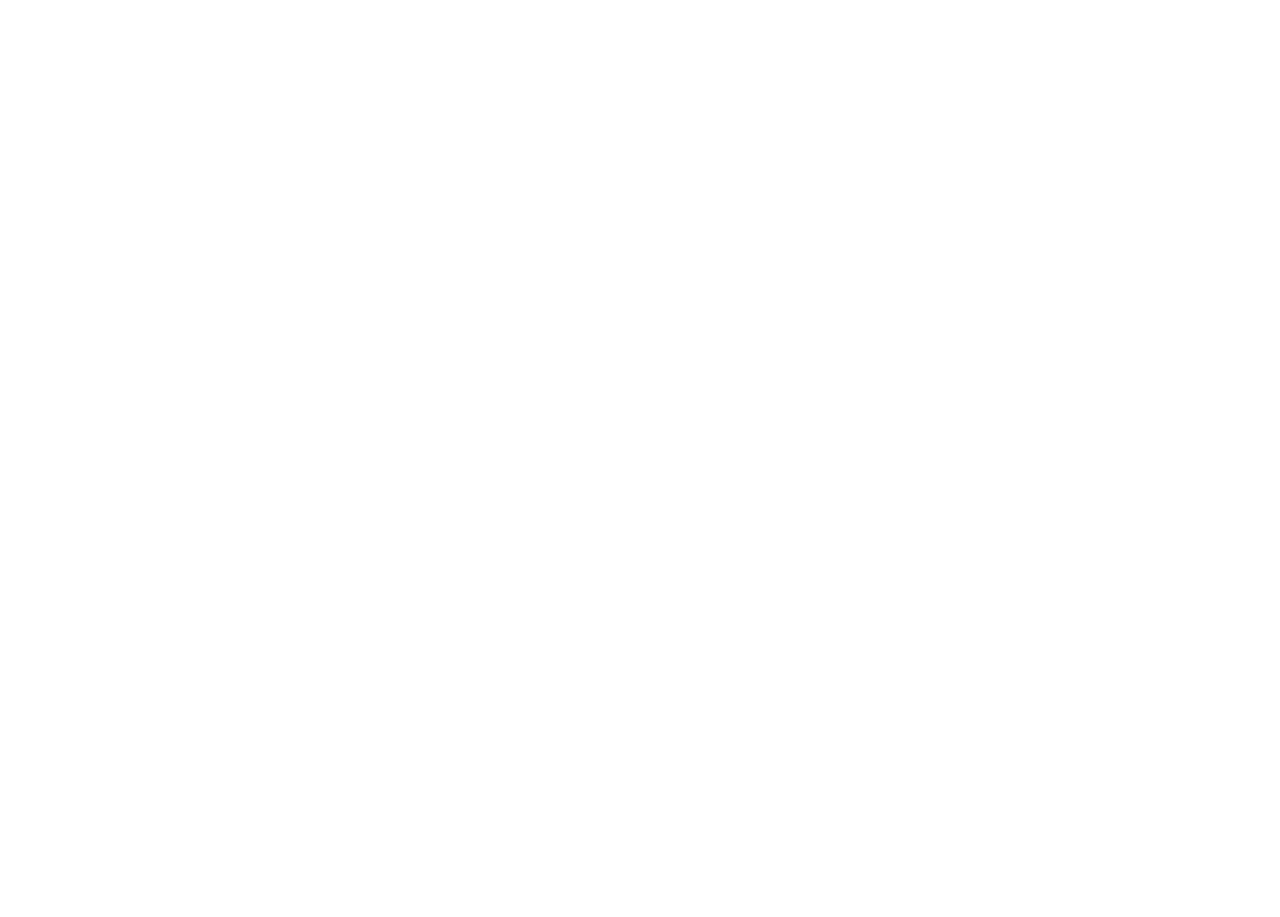
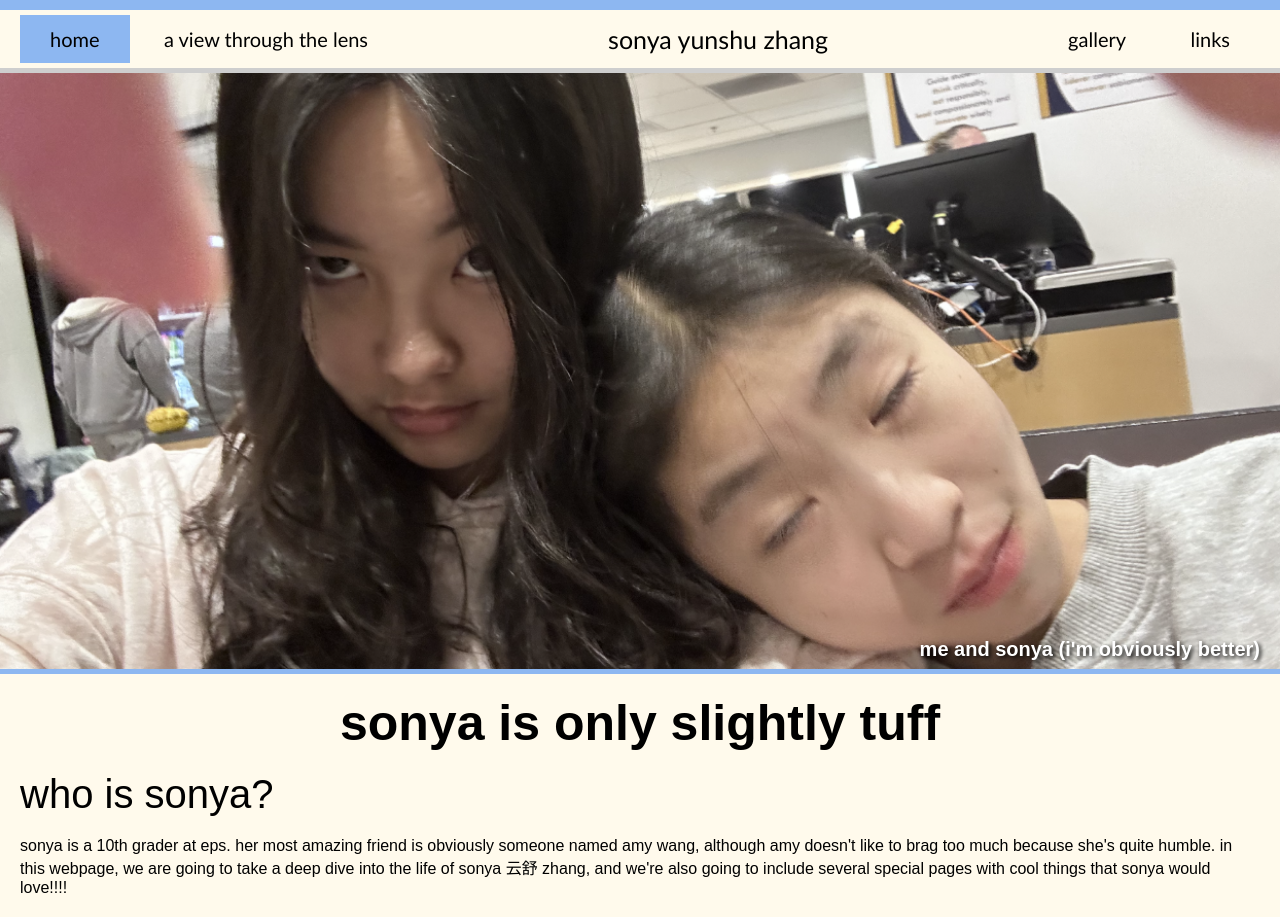
Before and after one commit to amyhi10789/web2_ma1, a plain HTML site: page index.html in a window 1280 px wide. Before the commit the page ends 800 px from the top, so only its background shows below. Drawn offline with Linux system fonts and the light colour scheme; a web font is replaced by a local one.

Commit message:
12/5 updates

```diff
--- a/css/style.css
+++ b/css/style.css
@@ -0,0 +1,112 @@
+.navbar {
+  background-color: #fffaec;
+  display: flex;
+  justify-content: space-between;
+  align-items: center;
+  height: 58px;
+  padding: 0px 20px;
+}
+
+.navbar a {
+  color: #000000;
+  text-align: center;
+  padding: 12px 30px;
+  text-decoration: none;
+  font-size: 20px;
+  font-family: "Optima";
+}
+
+.navbar a:hover {
+  background-color: #ddd;
+  color: rgb(0, 0, 0);
+}
+
+.navbar a.split {
+  order: 2;
+}
+
+.navbar a.active {
+  background-color: #8db7f1;
+  color:  rgb(0, 0, 0);
+}
+
+.navbar .nav-center {
+  flex: 1;
+  text-align: center;
+  font-family: "Optima";
+  font-size: 25px;
+  color: #000000;
+}
+
+.center {
+  display: block;
+  margin-left: auto;
+  margin-right: auto;
+  width: 100%;
+}
+
+body {
+  font-family: "barlow", sans-serif;
+  font-weight: 300;
+  font-style: normal;
+  margin: 0;
+  padding: 0;
+  max-width: 100%
+}
+
+.image-container {
+  position: relative;
+  display: inline-block;
+  cursor: pointer;
+}
+
+.image-container img {
+  display: block;
+  width: 100%;
+  height: auto;
+  transition: 0.3s ease;
+}
+
+.image-container:hover img {
+  opacity: 0.7;
+}
+
+.image-text-permanent {
+  position: absolute;
+  bottom: 20px;
+  right: 20px;
+  color: white;
+  font-size: 20px;
+  font-weight: bold;
+  text-shadow: 2px 2px 4px #000;
+  opacity: 1;
+  transition: opacity 0.3s ease;
+}
+
+.image-container:hover .image-text-permanent {
+  opacity: 0.7;
+}
+
+.image-text-hover {
+  position: absolute;
+  top: 50%;
+  left: 50%;
+  transform: translate(-50%, -50%);
+  color: white;
+  font-size: 26px;
+  font-weight: bold;
+  text-shadow: 2px 2px 4px #000;
+  opacity: 0;
+  transition: opacity 0.3s ease;
+}
+
+.image-container:hover .image-text-hover {
+  opacity: 1;
+}
+
+p {
+  margin: 20px;
+  font-family: "barlow", sans-serif;
+  font-weight: 300;
+  font-style: normal;
+}
--- a/index.html
+++ b/index.html
@@ -3,9 +3,38 @@
 <head>
     <meta charset="UTF-8">
     <meta name="viewport" content="width=device-width, initial-scale=1.0">
-    <title>Home</title>
+    <title>sonya yunshu zhang - home</title>
+    <link rel="stylesheet" href="css/style.css">
+    <link rel="stylesheet" href="https://use.typekit.net/jmc4tfq.css">
 </head>
-<body>
+<body style="background-color: #fffaec">
+    <div style="background-color:#8db7f1; height:10px; width:100%;"></div>
+    <div class="navbar">
+        <div>
+            <a href="index.html" class="active">home</a>
+            <a href="how_sonya_sees_the_world.html">a view through the lens</a>
+        </div>
 
+    <span class="nav-center">sonya yunshu zhang</span>
+
+        <div>
+            <a href="gallery.html" class="split">gallery</a>
+            <a href="special_links.html" class="split">links</a>
+        </div>
+    </div>
+    <div style="background-color:#cecece; height:5px; width:100%;"></div>
+    <div class="image-container center" style="position:relative; display:block; line-height:0; margin:0;">
+    <a href="how_sonya_sees_the_world.html" style="display:block; line-height:0; margin:0; padding:0;">
+        <img src="images/sonya1.png" alt="SONYA" height="530" style="display:block; margin:0; padding:0;">
+
+        <div class="image-text-permanent">me and sonya (i'm obviously better)</div>
+        <div class="image-text-hover">click to find out more about how i'm superior!</div>
+    </a>
+    </div>
+
+    <div style="background-color:#8db7f1; height:5px; width:100%;"></div>
+    <p style="font-size: 50px; text-align: center; font-weight: bold">sonya is only slightly tuff</p>
+    <p style="font-size: 40px">who is sonya?</p>
+    <p>sonya is a 10th grader at eps. her most amazing friend is obviously someone named amy wang, although amy doesn't like to brag too much because she's quite humble. in this webpage, we are going to take a deep dive into the life of sonya 云舒 zhang, and we're also going to include several special pages with cool things that sonya would love!!!!</p>
 </body>
 </html>
```
Also changed, not shown: how_sonya_sees_the_world.html (added, +45 -0 lines), special_links.html (added, +11 -0 lines), gallery.html (added), images/alyssa_waving.png (added), images/sonya1.png (added), images/sonya2.png (added).
